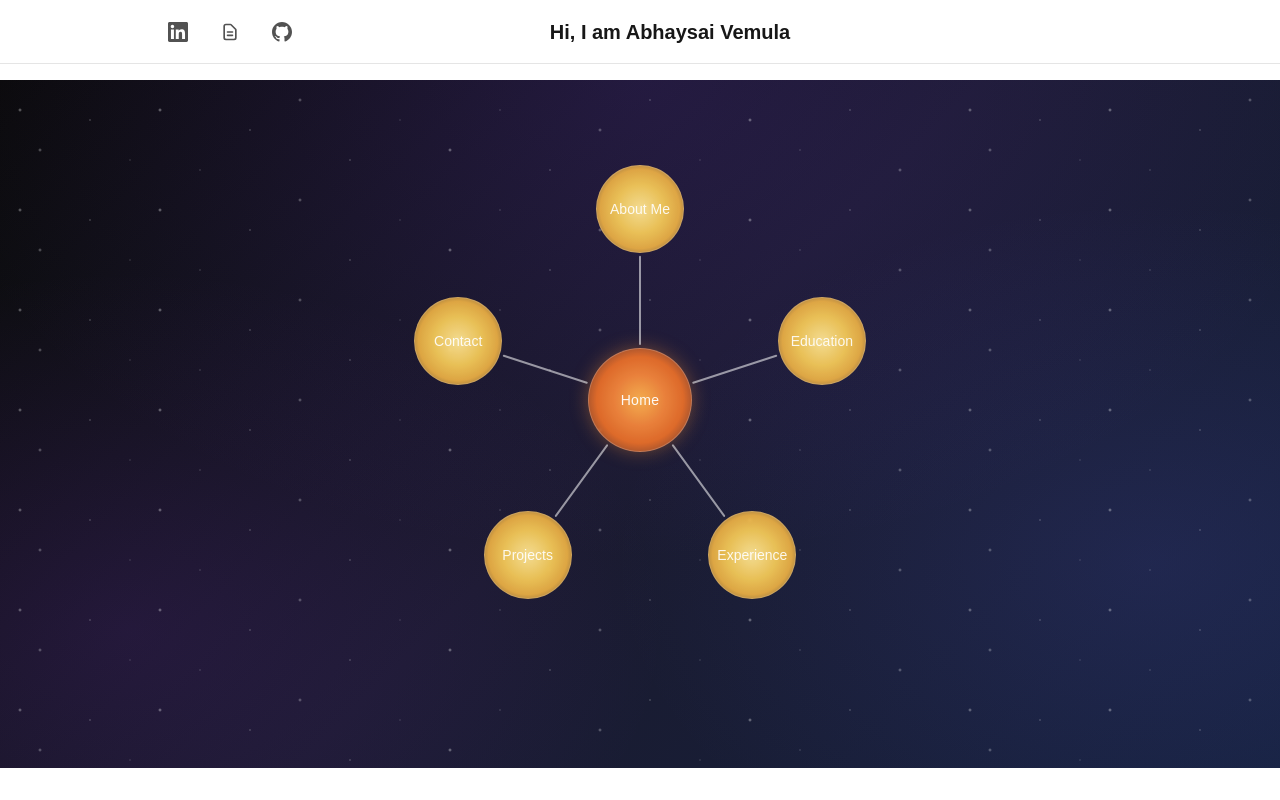
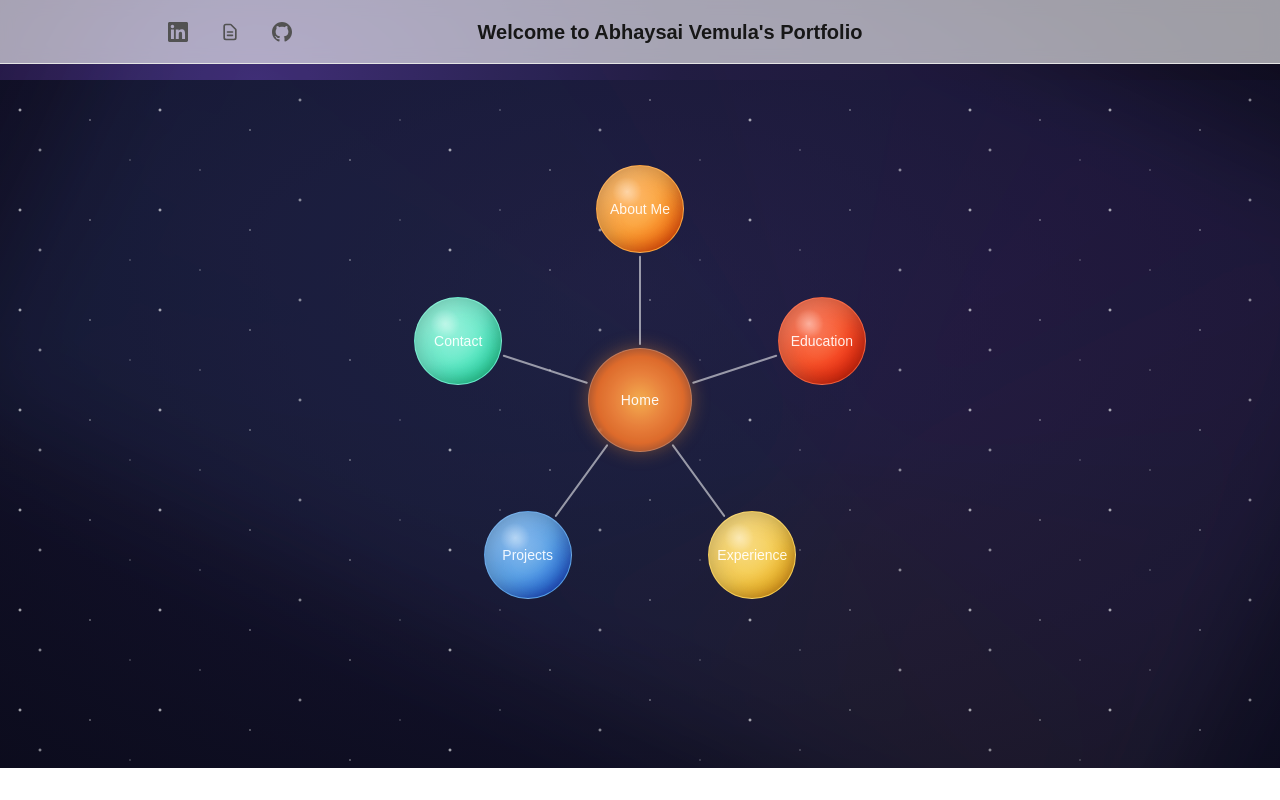
Before and after one commit to abhaysaiv0618/Personal-Website, a Next.js app in the folder web/: page / in a window 1280 px wide. Built offline with nearby package versions, Linux system fonts and the light colour scheme.

Commit message:
Checkpoint 3

```diff
--- a/web/src/app/globals.css
+++ b/web/src/app/globals.css
@@ -26,24 +26,80 @@ body {
 }
 
 .purple-space {
-  background: radial-gradient(
-      1200px 800px at 50% 0%,
-      rgba(124, 58, 237, 0.15),
-      transparent 60%
+  background:
+    /* Planetarium dome curvature effect */ radial-gradient(
+      ellipse 2000px 1200px at 50% 30%,
+      rgba(20, 20, 40, 0.8) 0%,
+      rgba(15, 15, 35, 0.9) 30%,
+      rgba(10, 10, 25, 0.95) 60%,
+      rgba(5, 5, 15, 1) 100%
+    ),
+    /* Deep space nebula layers */
+      radial-gradient(
+        1800px 1000px at 20% 20%,
+        rgba(124, 58, 237, 0.25),
+        rgba(80, 40, 180, 0.15) 40%,
+        transparent 70%
+      ),
+    radial-gradient(
+      1600px 800px at 80% 30%,
+      rgba(147, 51, 234, 0.2),
+      rgba(100, 30, 200, 0.12) 50%,
+      transparent 75%
     ),
     radial-gradient(
-      900px 600px at 10% 80%,
-      rgba(147, 51, 234, 0.12),
-      transparent 60%
+      1400px 600px at 60% 80%,
+      rgba(99, 102, 241, 0.18),
+      rgba(70, 70, 160, 0.1) 45%,
+      transparent 70%
     ),
-    radial-gradient(
-      900px 600px at 90% 70%,
-      rgba(99, 102, 241, 0.12),
-      transparent 60%
-    ),
-    linear-gradient(135deg, #0a0a0a 0%, #1a1a2e 50%, #16213e 100%);
+    /* Atmospheric depth gradient */
+      radial-gradient(
+        circle 1500px at 50% 50%,
+        rgba(30, 30, 60, 0.3) 0%,
+        rgba(20, 20, 45, 0.5) 40%,
+        rgba(10, 10, 30, 0.8) 70%,
+        rgba(5, 5, 15, 1) 100%
+      ),
+    /* Base deep space */
+      linear-gradient(
+        135deg,
+        #050510 0%,
+        #0a0a1a 25%,
+        #0f0f25 50%,
+        #1a1a2e 75%,
+        #16213e 100%
+      );
   position: relative;
   overflow: hidden;
+}
+
+/* Additional planetarium dome overlay for extra depth */
+.purple-space::after {
+  content: "";
+  position: absolute;
+  top: 0;
+  left: 0;
+  right: 0;
+  bottom: 0;
+  background:
+    /* Subtle vignette effect for dome curvature */ radial-gradient(
+      ellipse 1800px 1000px at 50% 40%,
+      transparent 0%,
+      transparent 60%,
+      rgba(0, 0, 0, 0.1) 80%,
+      rgba(0, 0, 0, 0.2) 100%
+    ),
+    /* Atmospheric glow at edges */
+      radial-gradient(
+        circle 1200px at 50% 50%,
+        transparent 0%,
+        transparent 70%,
+        rgba(20, 20, 40, 0.1) 85%,
+        rgba(10, 10, 20, 0.2) 100%
+      );
+  pointer-events: none;
+  z-index: 1;
 }
 
 /* Twinkling stars background */
@@ -114,17 +170,29 @@ body {
   background-size: 950px 100px;
   animation: twinkle 4s cubic-bezier(0.17, 0.67, 0.12, 0.99) infinite alternate;
   pointer-events: none;
+  z-index: 2;
 }
 
 @keyframes twinkle {
   0% {
-    opacity: 0.3;
+    opacity: 0.2;
+    filter: brightness(1);
+  }
+  25% {
+    opacity: 0.6;
+    filter: brightness(1.5);
   }
   50% {
+    opacity: 1;
+    filter: brightness(3);
+  }
+  75% {
     opacity: 0.8;
+    filter: brightness(2);
   }
   100% {
-    opacity: 0.4;
+    opacity: 0.3;
+    filter: brightness(1.2);
   }
 }
 
@@ -312,7 +380,7 @@ body {
    We apply the class 'satellites-spin-<key>' to the satellites container to restart this animation. */
 [class*="satellites-spin-"] {
   transform: rotate(0deg);
-  animation: satellites-spin 4000ms cubic-bezier(0.17, 0.67, 0.12, 0.99);
+  animation: satellites-spin 5000ms cubic-bezier(0.17, 0.67, 0.12, 0.99);
 }
 
 @keyframes satellites-spin {
@@ -328,7 +396,7 @@ body {
    We apply the class 'satellites-spin-<key>' to the satellites container to restart this animation. */
 [class*="satellites-spin-"] {
   transform: rotate(0deg);
-  animation: satellites-spin 4000ms cubic-bezier(0.17, 0.67, 0.12, 0.99);
+  animation: satellites-spin 5000ms cubic-bezier(0.17, 0.67, 0.12, 0.99);
 }
 
 @keyframes satellites-spin {
@@ -340,9 +408,246 @@ body {
   }
 }
 
+/* Continuous hover spin animation */
+.satellites-hover-spin {
+  animation: satellites-hover-spin 2s linear infinite !important;
+  /* Add a subtle visual indicator for debugging */
+  box-shadow: inset 0 0 20px rgba(0, 255, 0, 0.3);
+}
+
+@keyframes satellites-hover-spin {
+  from {
+    transform: rotate(0deg);
+  }
+  to {
+    transform: rotate(360deg);
+  }
+}
+
 /* Respect reduced motion */
 @media (prefers-reduced-motion: reduce) {
   [class*="satellites-spin-"] {
     animation: none !important;
   }
+
+  .satellites-hover-spin {
+    animation: none !important;
+  }
 }
+
+/* --- Spherical planet look on top of existing positioning --- */
+.planetSphere {
+  border-radius: 9999px;
+  overflow: hidden; /* so highlights don't bleed outside circle */
+
+  /* Base albedo using HSL vars set inline (per-planet), with gentle bands */
+  background:
+    /* subtle latitude bands */ repeating-linear-gradient(
+      0deg,
+      hsl(var(--ph) calc(var(--ps)) calc(var(--pl) + 6%)) 0 6px,
+      hsl(var(--ph) calc(var(--ps)) calc(var(--pl) + 1%)) 6px 14px
+    ),
+    radial-gradient(
+      120% 120% at 40% 35%,
+      hsl(var(--ph) calc(var(--ps)) calc(var(--pl) + 14%)) 0%,
+      hsl(var(--ph) calc(var(--ps)) calc(var(--pl) + 4%)) 35%,
+      hsl(var(--ph) calc(var(--ps)) calc(var(--pl) - 6%)) 70%,
+      hsl(var(--ph) calc(var(--ps)) calc(var(--pl) - 14%)) 100%
+    );
+
+  background-blend-mode: soft-light, normal;
+  filter: saturate(1.02) contrast(1.02);
+
+  /* The 3D-ish shadows & lights are done with pseudo-elements so text stays above */
+}
+
+/* Specular highlight (tiny glossy dot) */
+.planetSphere::after {
+  content: "";
+  position: absolute;
+  inset: 0;
+  border-radius: 9999px;
+  background: radial-gradient(
+    circle at 35% 30%,
+    rgba(255, 255, 255, calc(0.45 * var(--shine))) 0%,
+    rgba(255, 255, 255, calc(0.25 * var(--shine))) 8%,
+    rgba(255, 255, 255, 0) 18%
+  );
+  pointer-events: none;
+  mix-blend-mode: screen;
+}
+
+/* Terminator (night side) + atmospheric rim light */
+.planetSphere::before {
+  content: "";
+  position: absolute;
+  inset: -18%;
+  border-radius: 9999px;
+  /* night side shadow */
+  background: radial-gradient(
+      120% 120% at 18% 18%,
+      rgba(0, 0, 0, 0) 45%,
+      rgba(0, 0, 0, 0.55) 72%,
+      rgba(0, 0, 0, 0.78) 100%
+    ),
+    /* rim light glow */
+      radial-gradient(
+        100% 100% at 80% 80%,
+        rgba(255, 255, 255, calc(0.25 * var(--rim))) 0%,
+        rgba(255, 255, 255, 0) 55%
+      );
+  filter: blur(6px);
+  pointer-events: none;
+  mix-blend-mode: overlay;
+}
+
+/* Slight texture intensity controlled by --tex (0..1) */
+.planetSphere {
+  --grainA: rgba(255, 255, 255, calc(0.05 * var(--tex)));
+  --grainB: rgba(0, 0, 0, calc(0.05 * var(--tex)));
+  box-shadow: inset 0 0 22px rgba(0, 0, 0, 0.24),
+    inset 8px 10px 20px rgba(255, 255, 255, 0.18);
+
+  /* micro-noise via layered shadows to avoid heavy images */
+  background-image: radial-gradient(
+      1px 1px at 12% 18%,
+      var(--grainA),
+      transparent 60%
+    ),
+    radial-gradient(1px 1px at 78% 66%, var(--grainB), transparent 60%),
+    radial-gradient(1px 1px at 44% 82%, var(--grainA), transparent 60%),
+    radial-gradient(1px 1px at 66% 28%, var(--grainB), transparent 60%),
+    radial-gradient(1px 1px at 32% 52%, var(--grainA), transparent 60%),
+    radial-gradient(
+      120% 120% at 40% 35%,
+      hsl(var(--ph) calc(var(--ps)) calc(var(--pl) + 14%)) 0%,
+      hsl(var(--ph) calc(var(--ps)) calc(var(--pl) + 4%)) 35%,
+      hsl(var(--ph) calc(var(--ps)) calc(var(--pl) - 6%)) 70%,
+      hsl(var(--ph) calc(var(--ps)) calc(var(--pl) - 14%)) 100%
+    );
+  background-blend-mode: overlay, overlay, overlay, overlay, overlay, normal;
+}
+
+/* Keep your existing .planet3d transform logic (do not touch) */
+/* .planet3d {... transforms using --base/--rotBase/--rot ...} remains intact */
+
+/* ------------- Vibrant animated cosmos background ------------- */
+/* Apply to <main class="cosmos-bg"> */
+
+.cosmos-bg {
+  position: relative;
+  overflow: clip;
+  background: radial-gradient(
+      1200px 700px at 20% 10%,
+      #3a246b 0%,
+      #1a1433 35%,
+      #0b0a19 100%
+    ),
+    radial-gradient(
+      900px 600px at 78% 85%,
+      rgba(90, 40, 120, 0.35) 0%,
+      rgba(20, 10, 40, 0) 58%
+    ),
+    radial-gradient(
+      700px 500px at 15% 80%,
+      rgba(30, 110, 160, 0.25) 0%,
+      rgba(10, 10, 25, 0) 60%
+    );
+  background-attachment: fixed;
+}
+
+/* Starfield layers (twinkle) */
+.cosmos-bg::before,
+.cosmos-bg::after {
+  content: "";
+  position: absolute;
+  inset: 0;
+  pointer-events: none;
+}
+
+.cosmos-bg::before {
+  /* small stars */
+  background-image: radial-gradient(
+      1px 1px at 10% 20%,
+      rgba(255, 255, 255, 0.9),
+      transparent 50%
+    ),
+    radial-gradient(
+      1px 1px at 30% 70%,
+      rgba(255, 255, 255, 0.7),
+      transparent 50%
+    ),
+    radial-gradient(
+      1px 1px at 55% 35%,
+      rgba(255, 255, 255, 0.8),
+      transparent 50%
+    ),
+    radial-gradient(
+      1.5px 1.5px at 82% 24%,
+      rgba(255, 240, 200, 0.8),
+      transparent 55%
+    ),
+    radial-gradient(
+      1px 1px at 70% 80%,
+      rgba(190, 210, 255, 0.85),
+      transparent 55%
+    ),
+    radial-gradient(
+      1px 1px at 45% 88%,
+      rgba(255, 255, 255, 0.9),
+      transparent 55%
+    ),
+    radial-gradient(
+      1px 1px at 15% 55%,
+      rgba(210, 230, 255, 0.75),
+      transparent 55%
+    );
+  animation: twinkle 6s ease-in-out infinite alternate;
+  opacity: 0.8;
+}
+
+.cosmos-bg::after {
+  /* slow galaxy/nebula swirl (soft conic gradients + blur) */
+  background: conic-gradient(
+    from 20deg at 65% 60%,
+    rgba(140, 90, 255, 0.12),
+    rgba(255, 200, 180, 0.08),
+    rgba(80, 160, 255, 0.1),
+    rgba(140, 90, 255, 0.12)
+  );
+  filter: blur(48px) saturate(1.15);
+  mix-blend-mode: screen;
+  transform-origin: 65% 60%;
+  animation: swirl 80s linear infinite;
+  opacity: 0.7;
+}
+
+@keyframes twinkle {
+  0% {
+    opacity: 0.55;
+    filter: brightness(0.9);
+  }
+  100% {
+    opacity: 0.95;
+    filter: brightness(1.15);
+  }
+}
+
+@keyframes swirl {
+  from {
+    transform: rotate(0deg) scale(1);
+  }
+  to {
+    transform: rotate(360deg) scale(1);
+  }
+}
+
+/* Accessibility: reduce motion — keep richness but stop movement */
+@media (prefers-reduced-motion: reduce) {
+  .cosmos-bg::after {
+    animation: none;
+  }
+  .cosmos-bg::before {
+    animation: none;
+  }
+}
--- a/web/src/app/layout.tsx
+++ b/web/src/app/layout.tsx
@@ -36,7 +36,7 @@ export default function RootLayout({
           Skip to main content
         </a>
         <Header />
-        <main id="content" className="pt-16 md:pt-20">
+        <main id="content" className="cosmos-bg pt-16 md:pt-20">
           {children}
         </main>
       </body>
--- a/web/src/app/page.tsx
+++ b/web/src/app/page.tsx
@@ -99,7 +99,7 @@ export default function Home() {
         className={graphClasses}
         aria-hidden={view !== "graph"}
       >
-        <GraphNav key={graphKey} onSelect={handleSelect} currentView={view} />
+        <GraphNav key={graphKey} onSelect={handleSelect} />
 
         {/* Loading overlay for smooth transitions */}
         {view === "revealing" && (
@@ -133,7 +133,7 @@ export default function Home() {
         <div className="min-h-[calc(100vh-4rem)] grid place-items-center">
           <div className="hero-content text-center max-w-3xl mx-auto space-y-6 sm:space-y-8">
             <Typewriter
-              text={"Hi, I'm Abhaysai Vemula"}
+              text={"Welcome to Abhaysai Vemula's Portfolio"}
               speedMs={65}
               startDelayMs={150}
               as="h1"
--- a/web/src/components/graph/GraphNav.tsx
+++ b/web/src/components/graph/GraphNav.tsx
@@ -22,7 +22,7 @@ const NODE_DIAM = 88; // button diameter (px)
 const HOME_DIAM = 104; // home size (px)
 const EDGE_STROKE = 2; // svg stroke width
 const MARGIN = 24; // min margin from container edge
-const SPIN_MS = 4000; // wheel spin duration (much longer for complex animation)
+const SPIN_MS = 5000; // wheel spin duration (much longer for complex animation)
 
 export default function GraphNav({ onSelect }: GraphNavProps) {
   const containerRef = useRef<HTMLDivElement | null>(null);
@@ -36,6 +36,7 @@ export default function GraphNav({ onSelect }: GraphNavProps) {
   // Replayable spin key (to restart CSS animation)
   const [spinKey, setSpinKey] = useState(0);
   const [reduced, setReduced] = useState(false);
+  const [isHoveringHome, setIsHoveringHome] = useState(false);
 
   useEffect(() => {
     const mq = window.matchMedia("(prefers-reduced-motion: reduce)");
@@ -180,7 +181,7 @@ export default function GraphNav({ onSelect }: GraphNavProps) {
           type="button"
           className={clsx(
             "absolute -translate-x-1/2 -translate-y-1/2",
-            "rounded-full select-none text-white/95 font-medium",
+            "rounded-full select-none text-white/95 font-medium cursor-pointer",
             "shadow-[0_0_18px_rgba(255,150,50,0.35)]",
             "bg-[radial-gradient(ellipse_at_center,_rgba(255,180,80,0.95)_0%,_rgba(255,140,60,0.9)_35%,_rgba(255,120,40,0.85)_60%,_rgba(255,120,40,0.2)_100%)]",
             "backdrop-blur-[1px] border border-white/20",
@@ -194,6 +195,14 @@ export default function GraphNav({ onSelect }: GraphNavProps) {
           }}
           aria-label="Home"
           onClick={(e) => activate(home, e.currentTarget)}
+          onMouseEnter={() => {
+            console.log("Hovering HOME - starting continuous spin");
+            setIsHoveringHome(true);
+          }}
+          onMouseLeave={() => {
+            console.log("Leaving HOME - stopping continuous spin");
+            setIsHoveringHome(false);
+          }}
           onKeyDown={(e) => {
             if (e.key === "Enter" || e.key === " ") {
               e.preventDefault();
@@ -211,7 +220,8 @@ export default function GraphNav({ onSelect }: GraphNavProps) {
           ref={wheelRef}
           className={clsx(
             "absolute inset-0",
-            !reduced && `satellites-spin-${spinKey}` // unique class to restart animation
+            !reduced && `satellites-spin-${spinKey}`, // unique class to restart animation
+            !reduced && isHoveringHome && "satellites-hover-spin" // continuous spin on hover
           )}
           style={{ transformOrigin: "50% 50%" }}
         >
@@ -239,25 +249,47 @@ export default function GraphNav({ onSelect }: GraphNavProps) {
           </svg>
 
           {/* Satellites */}
-          {positions.map(({ node, x, y }) => (
+          {positions.map(({ node, x, y }, i) => {
+            // Simple palettes via CSS vars (no logic changes to orbit):
+            // Feel free to tweak the arrays later.
+            const hues = [32, 12, 45, 210, 165, 280]; // warm → cool variance
+            const sat = [92, 88, 85, 70, 72, 78];
+            const lum = [56, 52, 60, 58, 62, 55];
+            const H = hues[i % hues.length];
+            const S = sat[i % sat.length];
+            const L = lum[i % lum.length];
+
+            return (
               <button
                 key={node.id}
                 type="button"
                 className={clsx(
                   "absolute -translate-x-1/2 -translate-y-1/2",
-                "rounded-full select-none text-white/90 font-medium",
-                "bg-[radial-gradient(ellipse_at_center,_rgba(255,230,150,0.95)_0%,_rgba(255,210,90,0.9)_40%,_rgba(255,190,70,0.85)_65%,_rgba(255,190,70,0.2)_100%)]",
+                  "rounded-full select-none text-white/90 font-medium cursor-pointer",
                   "backdrop-blur-[1px] border border-white/15",
-                "hover:scale-[1.06] hover:bg-[radial-gradient(ellipse_at_center,_rgba(150,255,150,0.95)_0%,_rgba(100,255,100,0.9)_40%,_rgba(80,255,80,0.85)_65%,_rgba(80,255,80,0.2)_100%)]",
-                "transition-all duration-150 ease-out",
-                "focus:outline-none focus-visible:ring-2 focus-visible:ring-white/60"
+                  "hover:scale-[1.06] transition-all duration-150 ease-out",
+                  "focus:outline-none focus-visible:ring-2 focus-visible:ring-white/60",
+                  "planetSphere" // Add planetSphere for visual enhancements
                 )}
-              style={{
+                style={
+                  {
                     left: `${x}px`,
                     top: `${y}px`,
                     width: NODE_DIAM,
                     height: NODE_DIAM,
-              }}
+                    // Visual palette only:
+                    // HSL base & band/texture strength:
+                    // --ph: hue, --ps: saturation, --pl: lightness
+                    // --tex: texture strength (0..1), --shine: highlight strength (0..1)
+                    // --rim: rim-light strength (0..1)
+                    "--ph": H,
+                    "--ps": `${S}%`,
+                    "--pl": `${L}%`,
+                    "--tex": 0.25,
+                    "--shine": 0.9,
+                    "--rim": 0.6,
+                  } as React.CSSProperties
+                }
                 aria-label={node.label}
                 onClick={(e) => activate(node, e.currentTarget)}
                 onKeyDown={(e) => {
@@ -271,7 +303,8 @@ export default function GraphNav({ onSelect }: GraphNavProps) {
                   {node.label}
                 </span>
               </button>
-          ))}
+            );
+          })}
         </div>
       </div>
     </div>
--- a/web/src/components/site/Header.tsx
+++ b/web/src/components/site/Header.tsx
@@ -101,7 +101,7 @@ export default function Header() {
           href="/"
           className="text-lg sm:text-xl font-semibold text-neutral-900 dark:text-neutral-100 hover:text-indigo-600 dark:hover:text-indigo-400 focus-visible:outline-none focus-visible:ring-2 focus-visible:ring-indigo-500 rounded-md px-2 py-1 transition-colors duration-200"
         >
-          Hi, I am Abhaysai Vemula
+          Welcome to Abhaysai Vemula's Portfolio
         </Link>
 
         {/* Right side - empty for balance */}
```
Lines whose indentation alone changed are shown as unchanged.
